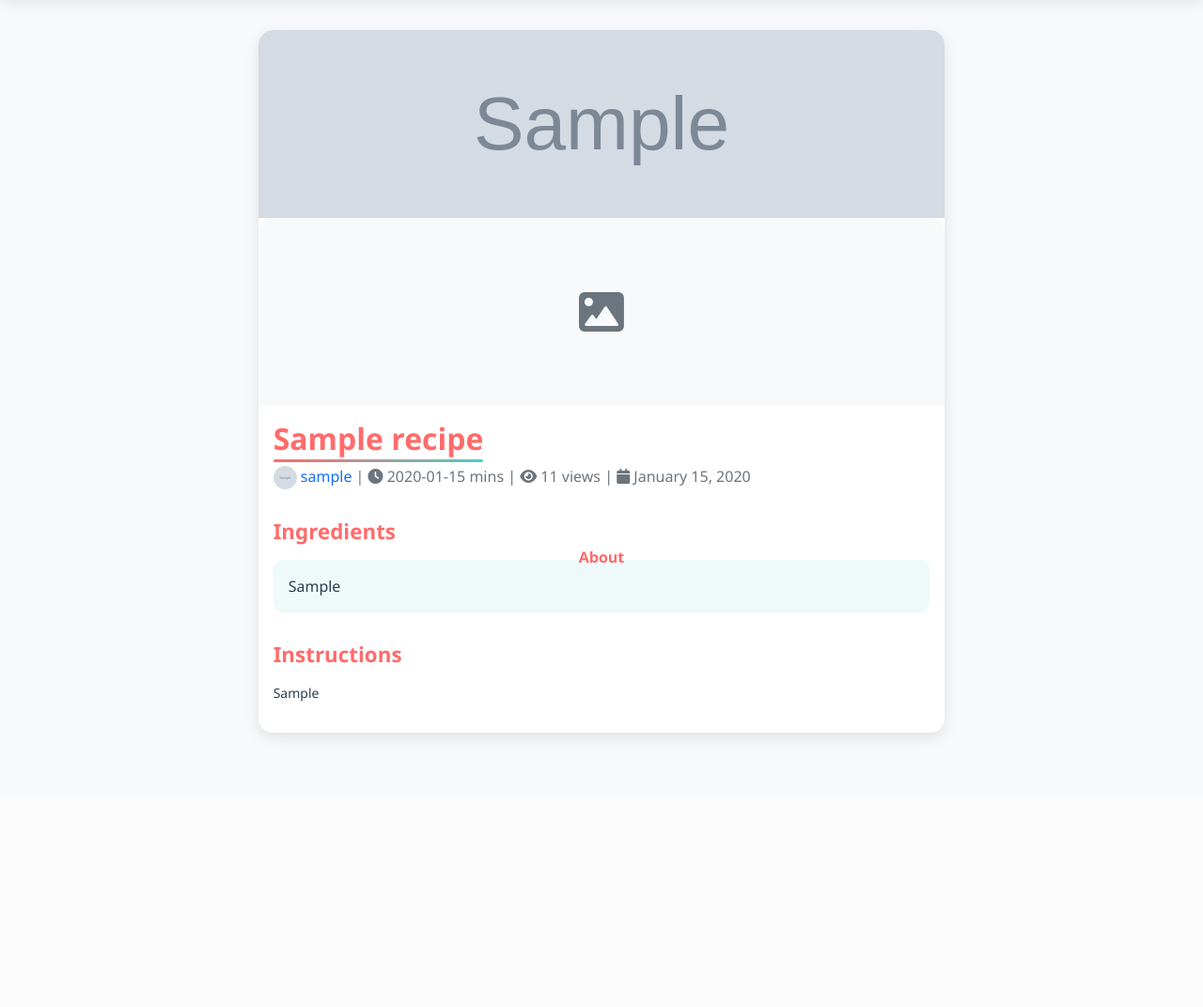
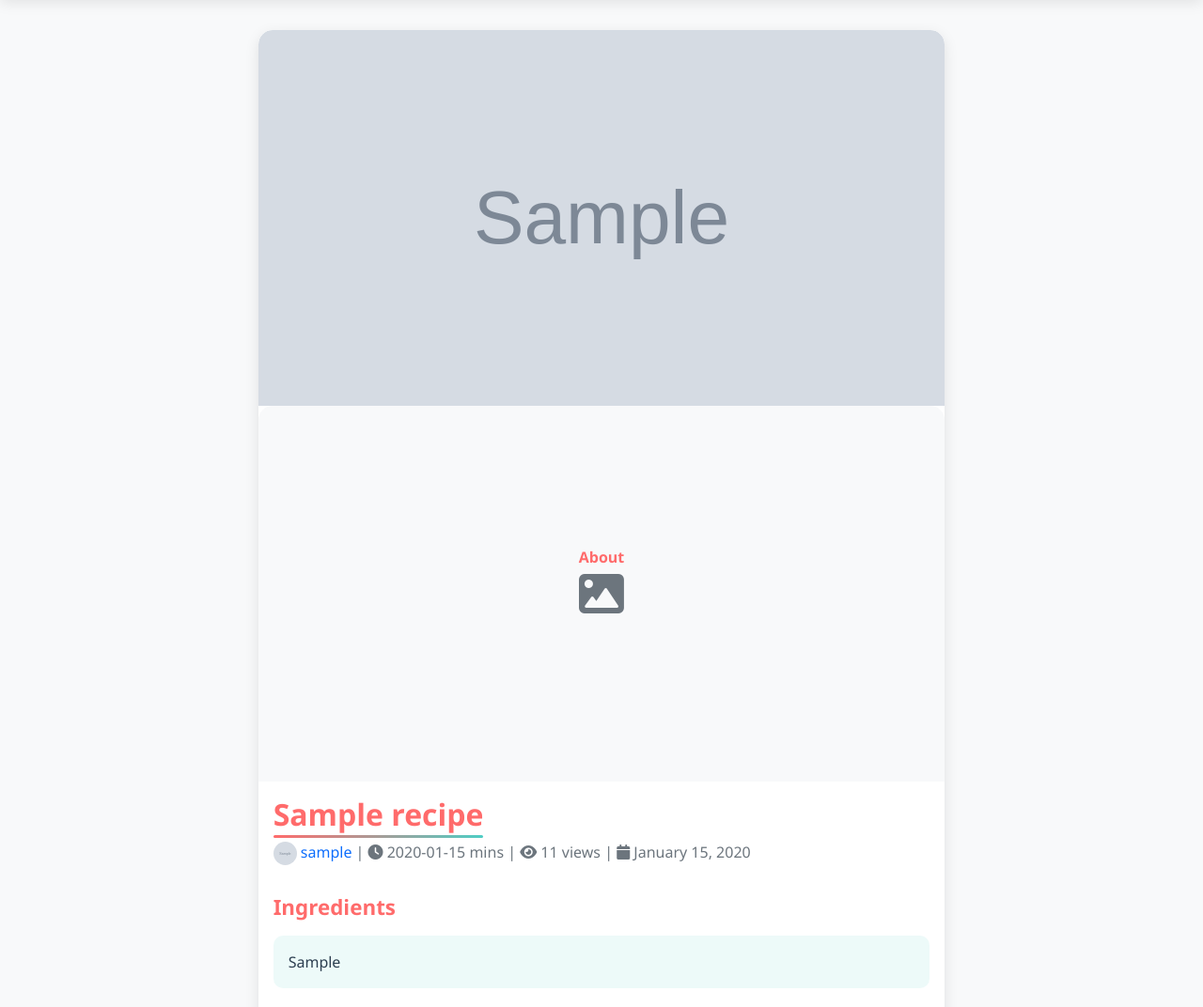
Before and after one commit to Harry166/Recipe-Social, a Flask app: page /recipe/1 in a window 1280 px wide. Shown: the part 185-1257 px from the top of the page at 94% size. Before the commit the page ends 974 px from the top, so only its background shows below. Run offline with Flask 3, Linux system fonts and the light colour scheme; tables that the repository leaves empty hold one stand-in row (values such as "Sample post"); grey boxes marked "Sample" are stand-in pictures; some libraries are stand-ins or nearby versions.

Commit message:
Fized image loading in the view recipe page

```diff
--- a/templates/recipe.html
+++ b/templates/recipe.html
@@ -4,19 +4,20 @@
 <div class="row">
     <div class="col-md-8 offset-md-2">
         <div class="card">
-            <!-- For recipe thumbnail -->
+            <!-- For the full recipe view -->
             {% if recipe.image_file %}
                 <img src="{{ url_for('static', filename='uploads/' + recipe.image_file) }}"
-                     class="card-img-top" alt="{{ recipe.title }}"
-                     style="height: 200px; object-fit: cover;"
+                     class="card-img-top w-100"
+                     alt="{{ recipe.title }}"
+                     style="max-height: 400px; width: 100%; object-fit: cover;"
                      onerror="this.style.display='none'; this.nextElementSibling.style.display='block';">
                 <div class="card-img-top d-flex align-items-center justify-content-center bg-light"
-                     style="height: 200px; display: none;">
+                     style="height: 400px; display: none;">
                     <i class="fas fa-image text-muted" style="font-size: 48px;"></i>
                 </div>
             {% else %}
                 <div class="card-img-top d-flex align-items-center justify-content-center bg-light"
-                     style="height: 200px;">
+                     style="height: 400px;">
                     <i class="fas fa-image text-muted" style="font-size: 48px;"></i>
                 </div>
             {% endif %}
```
